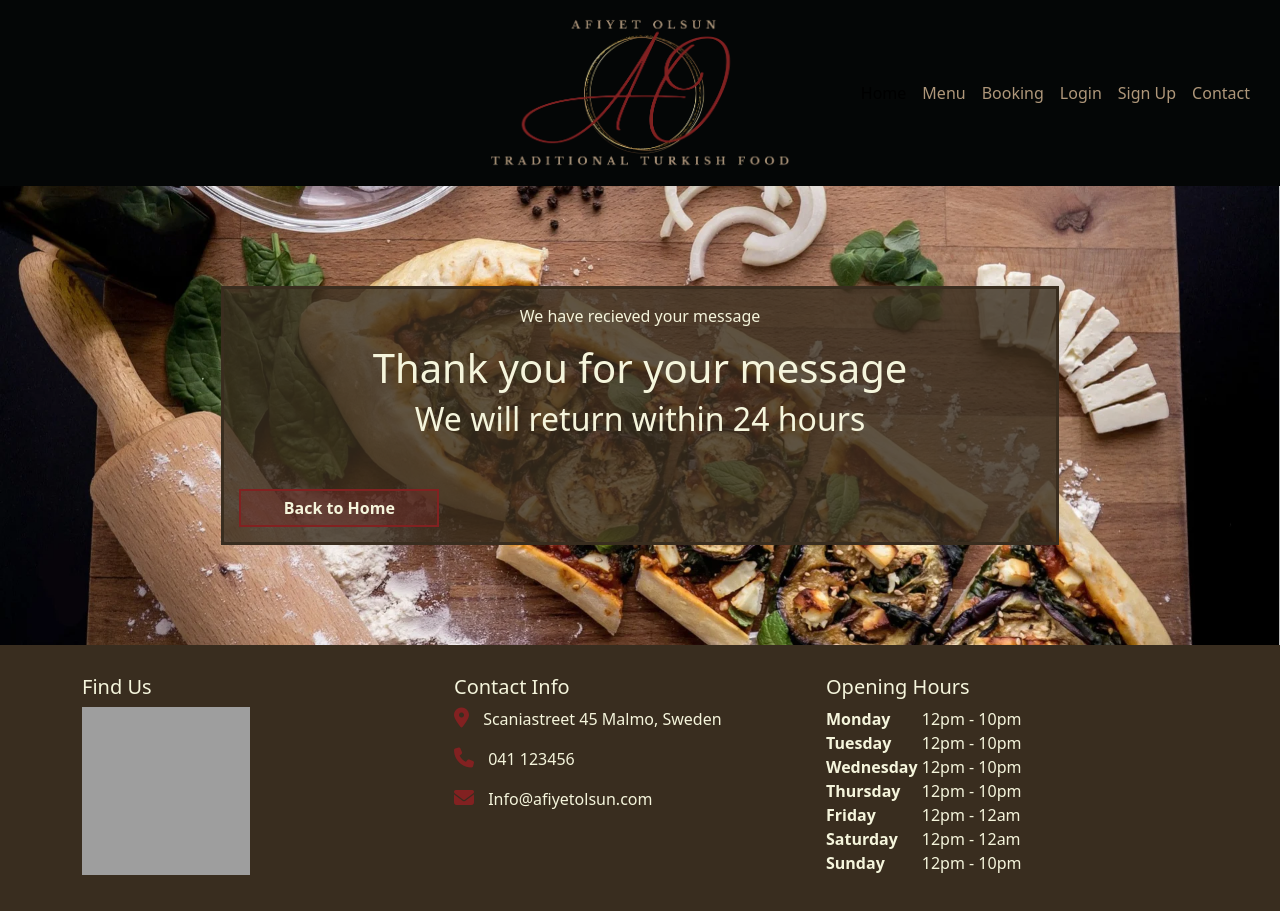
After one commit to SaraTisell/afiyet-olsun, a Django app: page /contact/contact_success/ in a window 1280 px wide. The commit adds this page. Run offline with Django 4.2, Linux system fonts and the light colour scheme; some libraries are stand-ins or nearby versions; grey boxes are pictures that could not be loaded.

Commit message:
Add contact_succes to display after contact form submit

```diff
--- a/afiyet_olsun/urls.py
+++ b/afiyet_olsun/urls.py
@@ -28,7 +28,7 @@ urlpatterns = [
     path("accounts/", include("allauth.urls")),
     path('admin/', admin.site.urls),
     path('booking/', include('booking.urls'), name="booking-urls"),
-    path('contact', include('contact.urls'), name="contact-urls"),
+    path('contact/', include('contact.urls'), name="contact-urls"),
 #   path('reviews/', include("reviews.urls"), name="reviews-urls"),
 #    path('booking/', include('booking.urls')),
 #    path('contact/', contact_views.contact_us, name='contact'),
--- /dev/null
+++ b/contact/templates/contact/contact_success.html
@@ -0,0 +1,20 @@
+{% extends "base.html" %}
+{% load static %}
+
+
+{% block content %}
+<div class="container-fluid thanks-banner">
+    <div class="row">
+        <div class="col-12 col-md-8 mx-auto" id="thanks-div">
+            <p>We have recieved your message</p>
+            <h1>Thank you for your message</h1>
+            <h2>We will return within 24 hours</h2>
+            <div class="back-to-home">
+                <a href="{% url 'index' %}">Back to Home</a>
+            </div>
+        </div>
+    </div>
+</div>
+
+
+{% endblock %}
--- a/contact/urls.py
+++ b/contact/urls.py
@@ -4,4 +4,6 @@ from . import views
 
 urlpatterns = [
     path('', views.contact_us, name='contact'),
+    path('contact_success/', views.form_success, name='contact_success')
+
 ]
--- a/contact/views.py
+++ b/contact/views.py
@@ -1,13 +1,26 @@
-from django.shortcuts import render
+from django.shortcuts import render, redirect
+from django.contrib import messages
 from .forms import ContactUsForm
 
 
+# Return Thank you page
+def form_success(request):
+    return render(request, 'contact/contact_success.html')
+
+
 def contact_us(request):
+    """
+    View to contact form for users to send a request
+    Account is not mandatory to send a contact request
+    After submission, user is sent to a 'Thank You page'
+    """
 
     if request.method == "POST":
         contactus_form = ContactUsForm(data=request.POST)
         if contactus_form.is_valid():
             contactus_form.save()
+            return redirect('contact_success')
+
 
 
     contactus_form = ContactUsForm()
--- a/static/css/style.css
+++ b/static/css/style.css
@@ -190,6 +190,41 @@ i {
     height: auto;
 }
 
+/* Thank you page */
+.thanks-banner {
+    background-image: url('../img/ao-banner-pide.webp');
+    background-size: cover;
+    background-position: center;
+    background-repeat: no-repeat;
+    height: auto;
+}
+
+#thanks-div {
+    background-color: rgb(57, 45, 31, 0.8);
+    border: 3px solid #392D1F;
+    padding: 15px;
+    margin: 100px;
+    text-align: center;
+}
+
+.back-to-home {
+    border-radius: 0;
+    border: 2px solid #822121;
+    color: beige;
+    background-color: rgb(130, 33, 33, 0.3);
+    padding: 5px 20px;
+    width: 25vh;
+    text-align: center;
+    margin-top: 50px;
+}
+
+.back-to-home a {
+    color: beige;
+    text-align: center;
+    text-decoration: none;
+    font-weight: bold;
+}
+
 /* Form styles */
 .forms-input {
     font-size: 13px;
```
Also changed, not shown: static/img/ao-banner-pide.webp (added), 2 other files.
